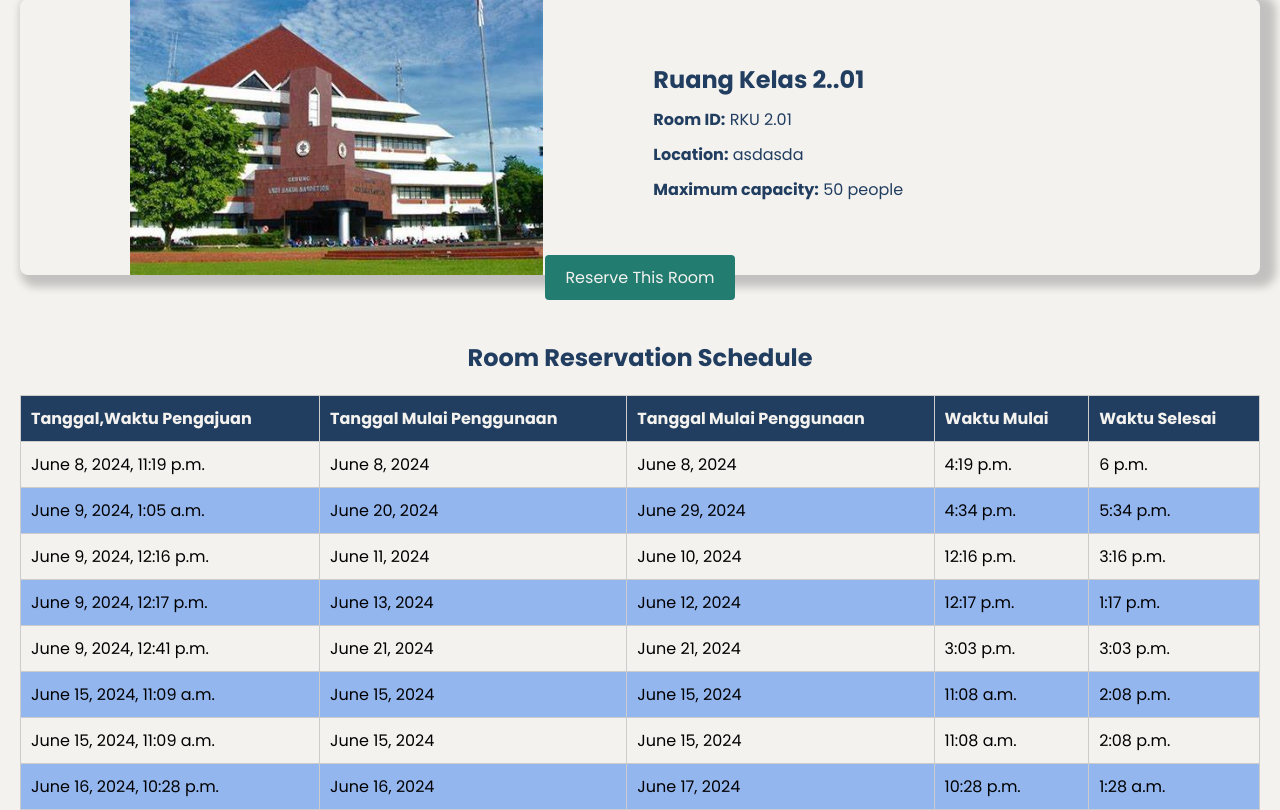
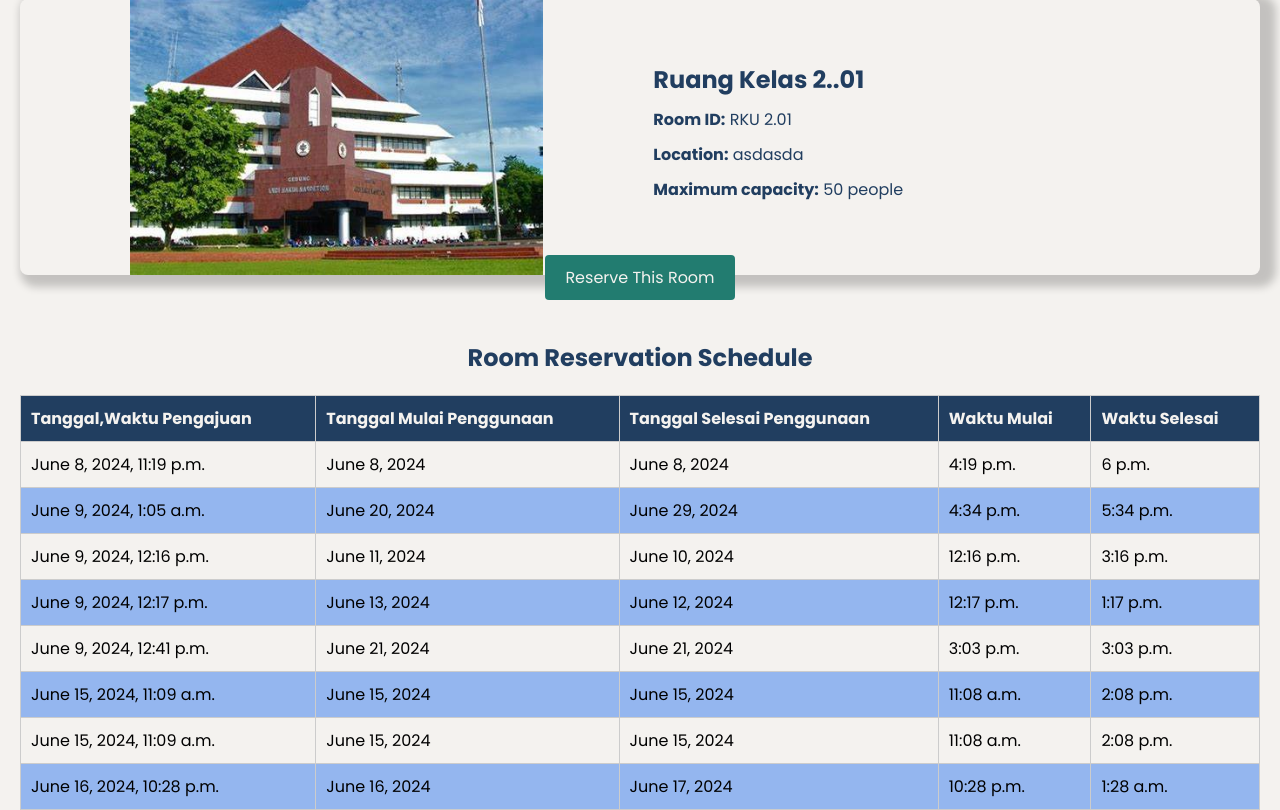
Before and after one commit to althaftaqiyyah/Eduroom, a Django app: template Eduroom/Room/templates/Room/detailRuangan.html in a window 1280 px wide. Shown: the part 91-901 px from the top of the page. Run offline with Django 4.2, Linux system fonts and the light colour scheme; data comes from the database, SQL or seed files in the repository; tables that the repository leaves empty hold one stand-in row (values such as "Sample post"); the template is opened without the code that fills it: values that come from a table or form of the project are taken from there, most other values are stand-ins (such as "Sample title", 1, 10 or a date in 2020); grey boxes marked "Sample" are stand-in pictures.

Commit message:
update detail

```diff
--- a/Eduroom/Room/templates/Room/detailRuangan.html
+++ b/Eduroom/Room/templates/Room/detailRuangan.html
@@ -188,7 +188,7 @@
             <tr>
                 <th>Tanggal,Waktu Pengajuan</th>
                 <th>Tanggal Mulai Penggunaan</th>
-                <th>Tanggal Mulai Penggunaan</th>
+                <th>Tanggal Selesai Penggunaan</th>
                 <th>Waktu Mulai</th>
                 <th>Waktu Selesai</th>
             </tr>
```
